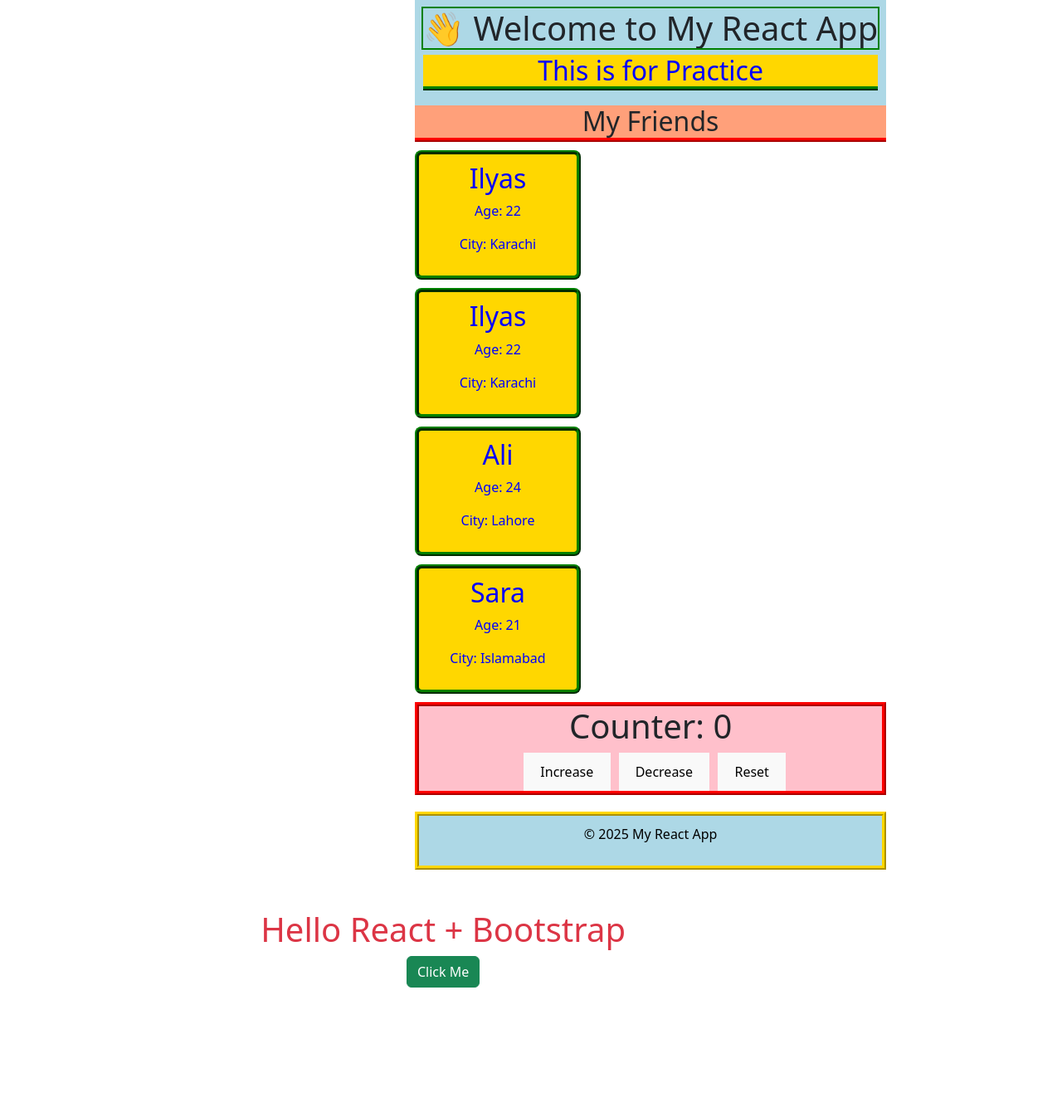
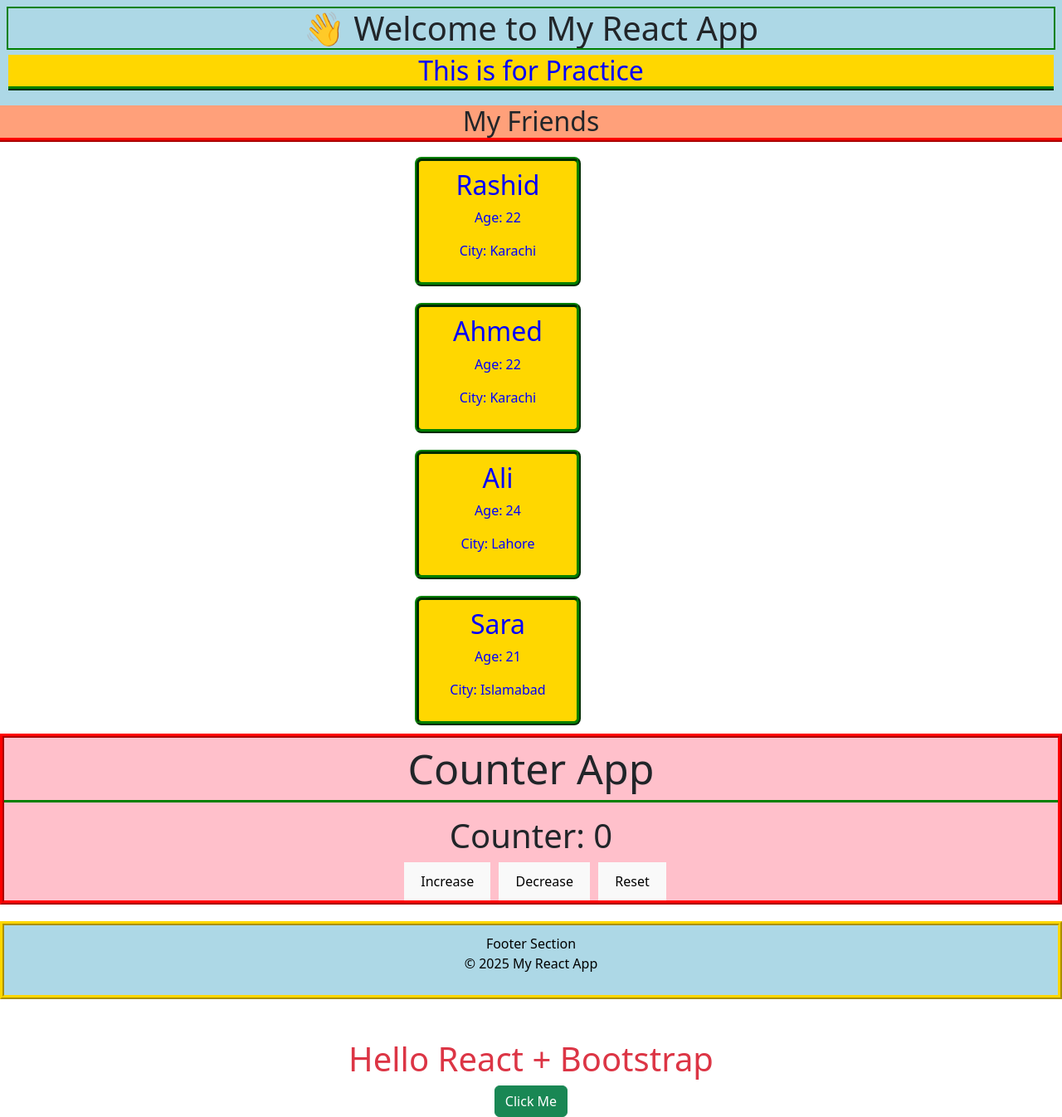
Before and after one commit to milyas1264/my-react-app, a React (Vite) app: page /my-react-app/counter in a window 1280 px wide. Shown: the whole page at 83% size. Before the commit the page ends 1190 px from the top, so only its background shows below. Built offline with nearby package versions, Linux system fonts and the light colour scheme.

Commit message:
Refactor layout styles in App, Footer, Header, and ProfileCard components; update ProfileCard props and add Counter title

```diff
--- a/src/App.jsx
+++ b/src/App.jsx
@@ -49,10 +49,10 @@ function App() {
     <div>
       <Header />
 
-      <h2 style={{marginLeft:"500px",backgroundColor: "lightsalmon",textAlign:"center",borderBottom:"5px ridge red"}}>My Friends</h2>
         <div >
-        <ProfileCard name="Ilyas" age="22" city="Karachi" />
-        <ProfileCard name="Ilyas" age="22" city="Karachi" />
+        <h2 style={{backgroundColor: "lightsalmon",textAlign:"center",borderBottom:"5px ridge red"}}>My Friends</h2>
+        <ProfileCard name="Rashid" age="22" city="Karachi" />
+        <ProfileCard name="Ahmed" age="22" city="Karachi" />
         <ProfileCard name="Ali" age="24" city="Lahore" />
         <ProfileCard name="Sara" age="21" city="Islamabad" />
         </div>
--- a/src/Components/Footer.jsx
+++ b/src/Components/Footer.jsx
@@ -1,6 +1,7 @@
 function Footer() {
   return (
-    <footer style={{ backgroundColor: "lightblue", padding: "10px", marginTop: "20px", color: "black", textAlign: "center", marginLeft:"500px",border: "5px ridge gold" }}>
+    <footer style={{ backgroundColor: "lightblue", padding: "10px", marginTop: "20px", color: "black", textAlign: "center",border: "5px ridge gold" }}>
+      Footer Section
       <p>© 2025 My React App</p>
     </footer>
   );
--- a/src/Components/Header.jsx
+++ b/src/Components/Header.jsx
@@ -1,6 +1,6 @@
 function Header() {
   return (
-    <header style={{ backgroundColor: "lightblue", padding: "10px", marginLeft: "500px" }}>
+    <header style={{ backgroundColor: "lightblue", padding: "10px",textAlign:"center", }}>
       <h1 style={{outline: "2px solid green"}}>👋 Welcome to My React App</h1>
       <h2 style={{backgroundColor:"gold", textAlign:"center",color: 'blue',borderBottom: "5px ridge green"}}>This is for Practice </h2>
     </header>
--- a/src/Components/ProfileCard.jsx
+++ b/src/Components/ProfileCard.jsx
@@ -1,7 +1,7 @@
 // Ye ek chhota component hai jo props leta hai aur ek card banata hai
 function ProfileCard(props) {
   return (
-    <div style={{border: "5px ridge green", padding: "10px", margin: "10px", borderRadius: "8px", marginLeft: "500px", backgroundColor: "gold", width: "200px", textAlign: "center",color: 'blue'}}>
+    <div style={{border: "5px ridge green", padding: "10px", margin: "10px", borderRadius: "8px", marginLeft: "500px", backgroundColor: "gold", width: "200px", textAlign: "center",color: 'blue',display: "inline-block"}}>
       <h2>{props.name}</h2>
       <p>Age: {props.age}</p>
       <p>City: {props.city}</p>
--- a/src/Pages/Counter.jsx
+++ b/src/Pages/Counter.jsx
@@ -3,7 +3,8 @@ import { useState } from "react";
 function Counter() {
   const [count, setCount] = useState(0);
   return (
-    <div style={{marginLeft:"500px",backgroundColor:"pink", textAlign:"center",marginBottom:"10px", border:"5px ridge red"}}>
+    <div style={{backgroundColor:"pink", textAlign:"center",marginBottom:"10px", border:"5px ridge red"}}>
+      <p style={{fontSize:"50px", borderBottom:"3px solid green"}}>Counter App</p>
       <h1>Counter: {count}</h1>
       <button onClick={() => setCount(count + 1)}  style={{ marginLeft: "10px" }}>Increase</button>
       <button onClick={() => setCount(count - 1)}  style={{ marginLeft: "10px" }}>Decrease</button>
```
